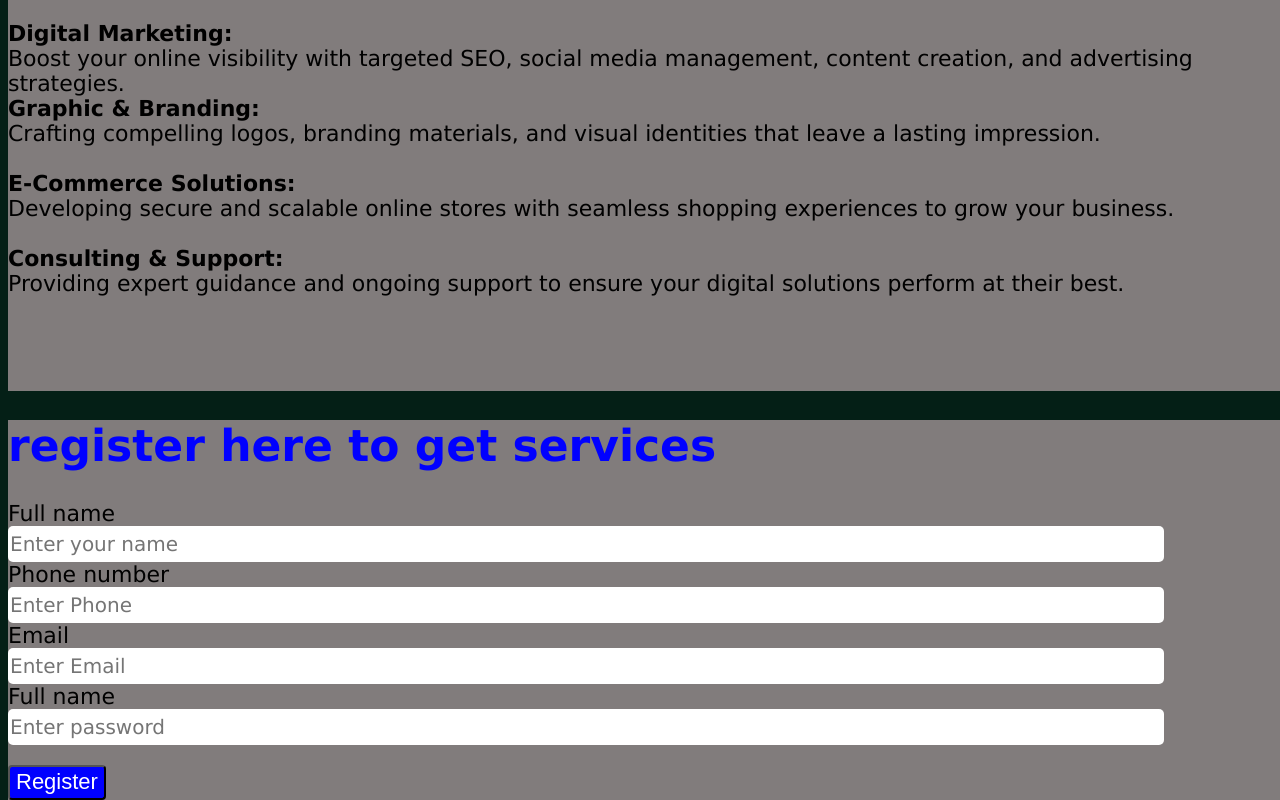
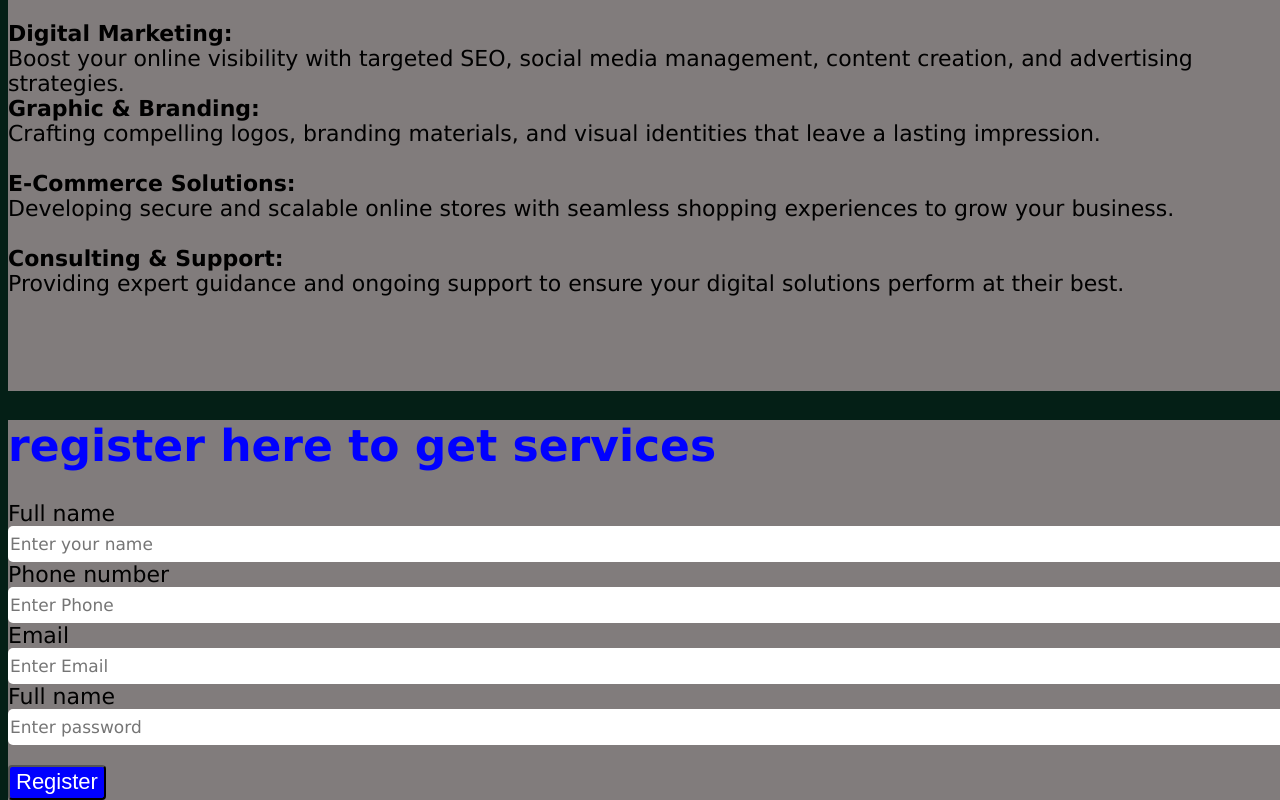
Before and after one commit to mahamudu57/Mahamudu, a plain HTML site: page service.html in a window 1280 px wide. Shown: the part 677-1477 px from the top of the page. Drawn offline with Linux system fonts and the light colour scheme.

Commit message:
Update service.html

```diff
--- a/service.html
+++ b/service.html
@@ -72,11 +72,11 @@ margin-top: 200px;
 .register input{
     border-radius: 5px;
     outline-color: green;
-    width: 90%;
+    width: 100%;
     height: 34px;
     outline-color: blueviolet;
     font-family: Verdana, Geneva, Tahoma, sans-serif;
-    font-size: 20px;
+    font-size: 17px;
     border: 23px;
     border-color: aqua;
 }
```
